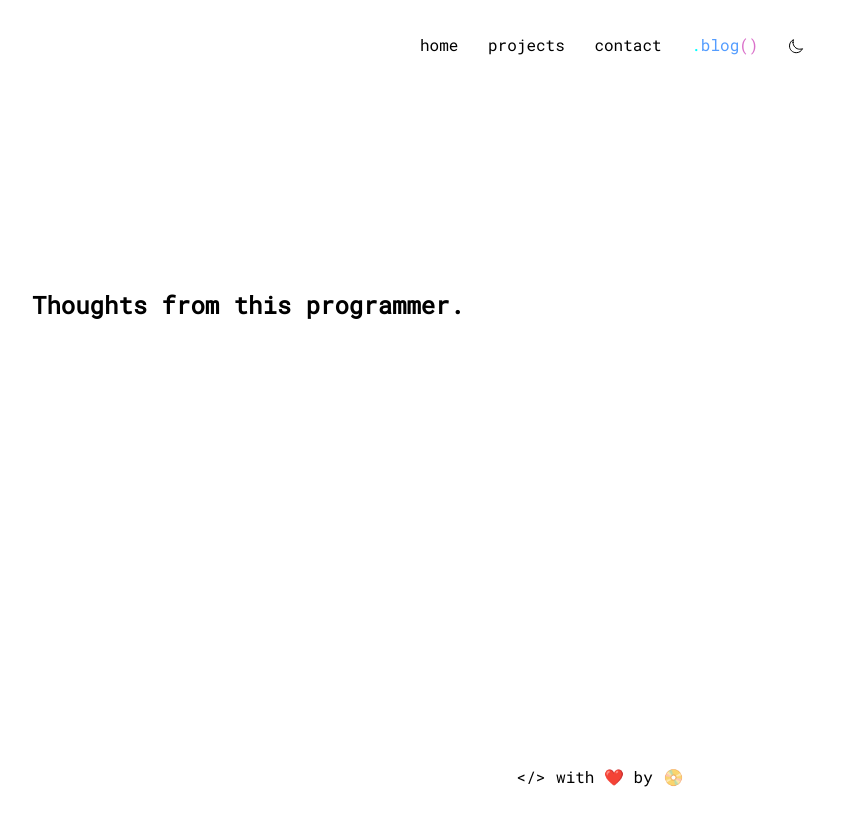
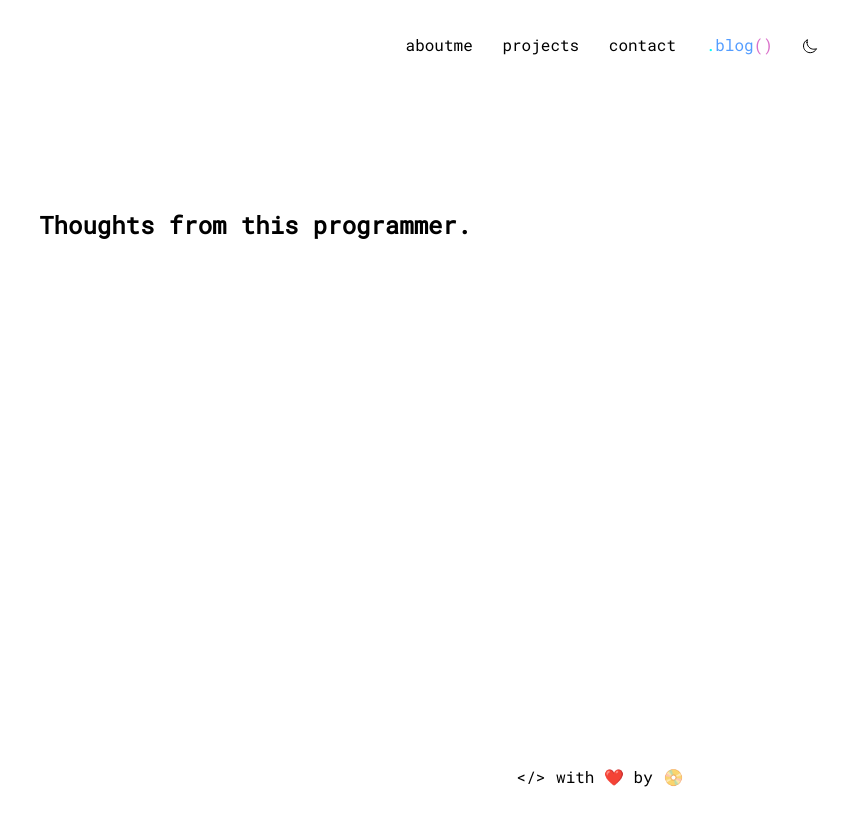
Before and after one commit to dvd-22/dvd-22.github.io, a plain HTML site: page blog.html in a window 1280 px wide. Both pictures are taken after a click on the item 844 px from the left and 47 px from the top of the page. Shown: the whole page, without its empty margins (48-896 px from the left). After the commit the page ends 800 px from the top, so only its background shows below. Drawn offline with nearby package versions, Linux system fonts and the light colour scheme.

Commit message:
Fixed and renamed index.js

```diff
--- a/blog.html
+++ b/blog.html
@@ -10,7 +10,7 @@
 		<nav class="navbar">
 			<ul>
 				<li>
-					<a href="./index.html" class="nav-link">home</a>
+					<a href="./index.html" class="nav-link">aboutme</a>
 				</li>
 				<li>
 					<a href="./projects.html" class="nav-link">projects</a>
--- a/main.js
+++ b/main.js
@@ -11,6 +11,7 @@ function loadTheme() {
 			`invert(0%) sepia(100%) saturate(0%) hue-rotate(322deg)
 		brightness(100%) contrast(100%)`
 		);
+		root.style.setProperty("--bg-shapes-opacity", "0.2");
 		themeButton.innerHTML = '<ion-icon name="moon-outline"></ion-icon>';
 	} else {
 		root.style.setProperty("--background-color", "#1a1a1a");
@@ -20,6 +21,7 @@ function loadTheme() {
 			`invert(100%) sepia(55%) saturate(0%) hue-rotate(143deg)
 			brightness(109%) contrast(101%)`
 		);
+		root.style.setProperty("--bg-shapes-opacity", "0.1");
 		themeButton.innerHTML = '<ion-icon name="sunny-outline"></ion-icon>';
 	}
 }
--- a/style.css
+++ b/style.css
@@ -6,6 +6,7 @@
 	--text-size: 1em;
 	--bg-shapes-color: invert(100%) sepia(55%) saturate(0%) hue-rotate(143deg)
 		brightness(109%) contrast(101%);
+	--bg-shapes-opacity: 0.3;
 }
 
 body {
@@ -33,7 +34,7 @@ body {
 	width: 30%;
 	position: relative;
 	left: -5em;
-	opacity: 0.2;
+	opacity: var(--bg-shapes-opacity);
 }
 
 nav {
@@ -104,7 +105,7 @@ nav .theme {
 
 .container {
 	width: 100%;
-	height: 100vh;
+	height: 80vh;
 	display: flex;
 	align-items: center;
 	justify-content: center;
@@ -112,7 +113,7 @@ nav .theme {
 
 .canvas {
 	display: flex;
-	width: 90vw;
+	width: 90%;
 	height: 80vh;
 }
 
```
Also changed, not shown: contact.html (+1 -1 lines), index.html (+3 -3 lines), projects.html (+1 -1 lines).
